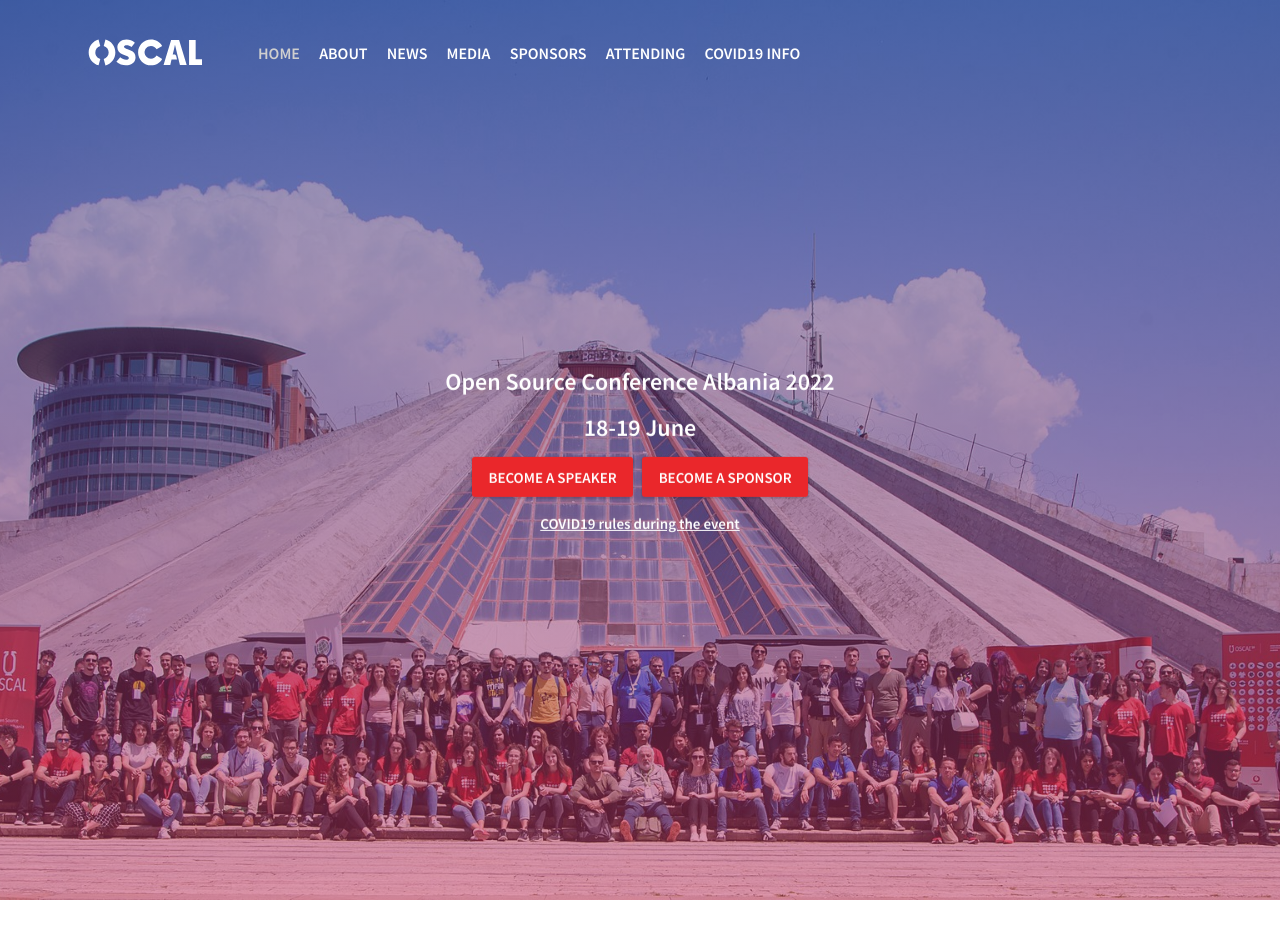
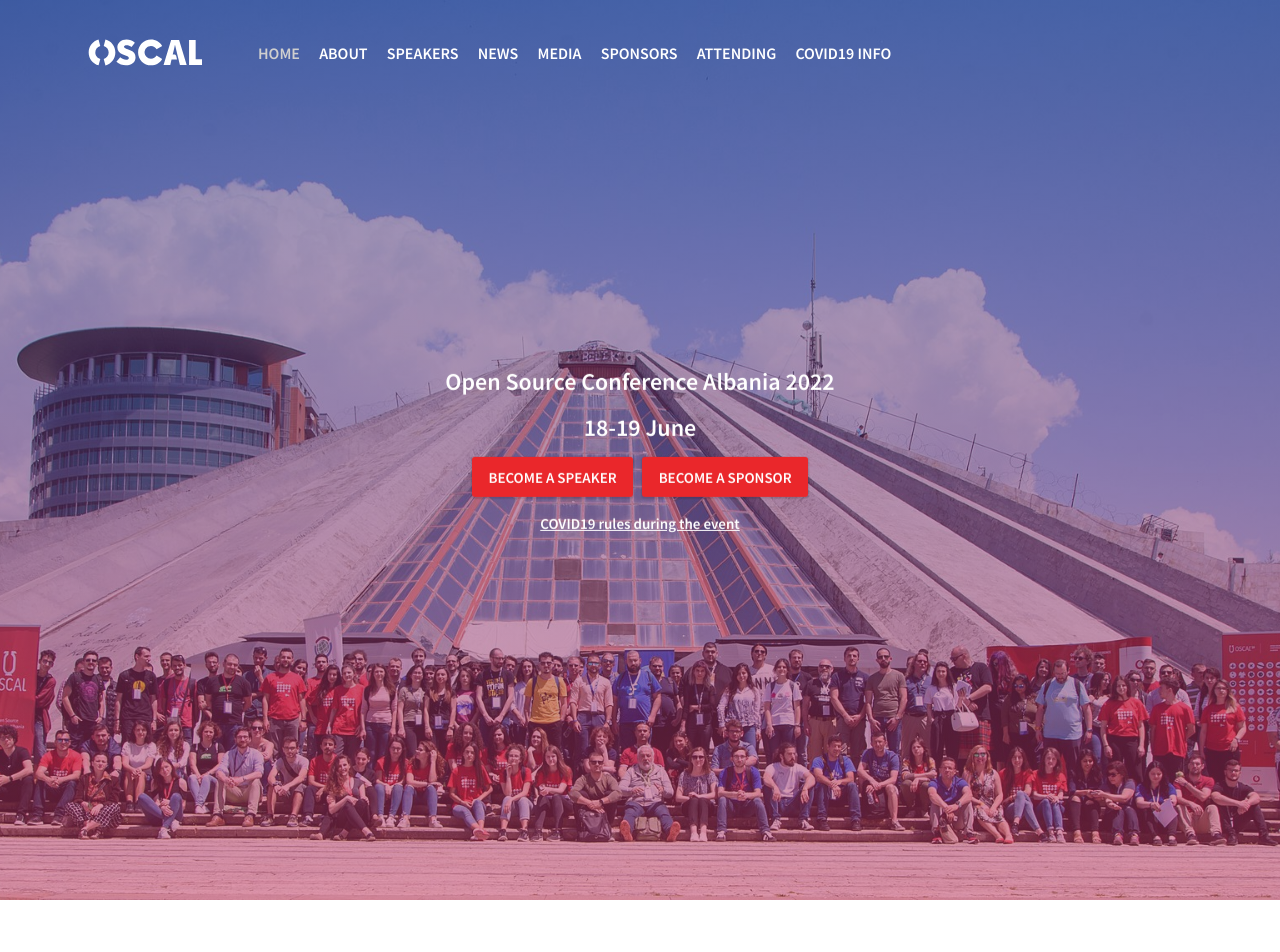
Before and after one commit to OpenLabsHackerspace/OSCAL2022-website, a Jekyll site: the page built from index.html, in a window 1280 px wide. Shown: the top 952 px of the page. Built offline with Jekyll 4.4.1, drawn with Linux system fonts in a browser that asks for light colours; comment, search, counter and statistics services are not loaded.

Commit message:
add /speakers to top nav

```diff
--- a/_config.yml
+++ b/_config.yml
@@ -39,7 +39,7 @@
 navigationLinks:
  - {permalink: "/", text: "Home"}
  - {permalink: "/about/", text: "About"}
- #- {permalink: "/speakers/", text: "Speakers"}
+ - {permalink: "/speakers/", text: "Speakers"}
  - {permalink: "/blog/", text: "News"}
  - {permalink: "/media/", text: "Media"}
  - {permalink: "/sponsors/", text: "Sponsors"}
```
